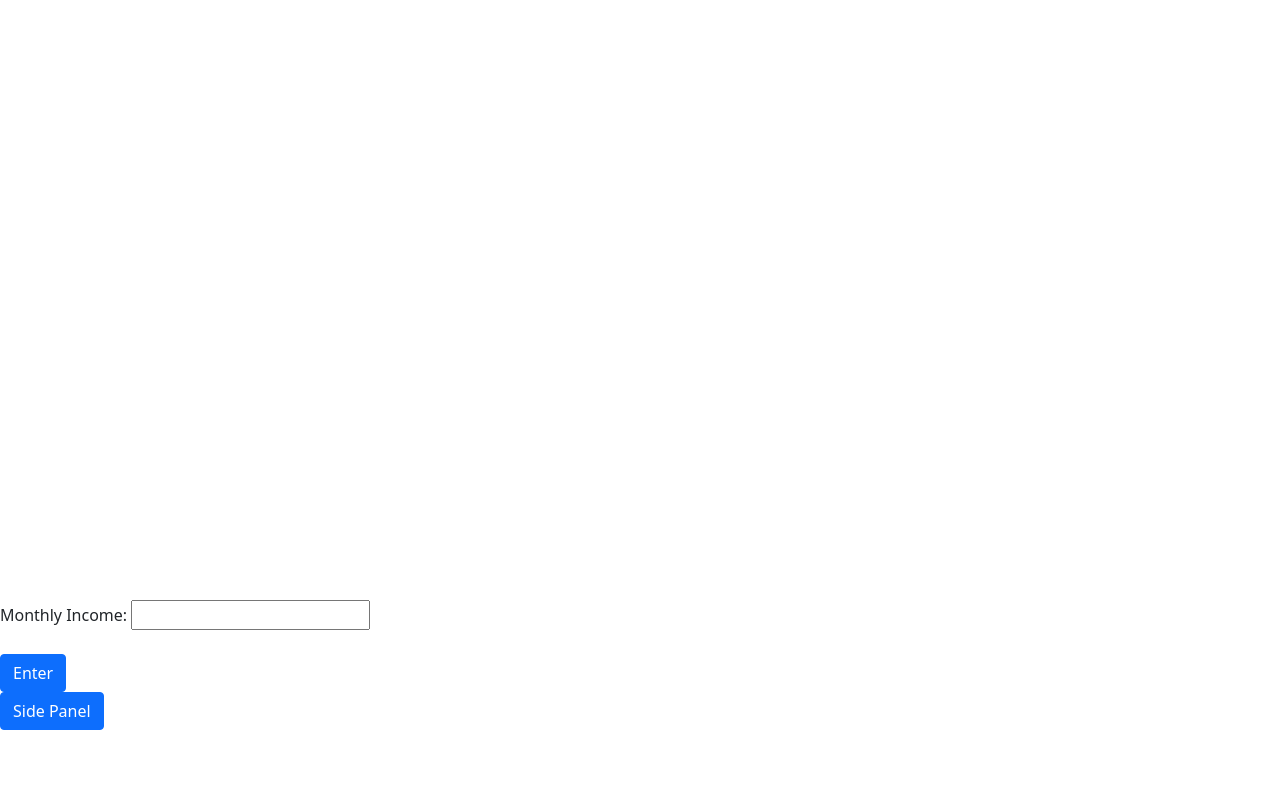
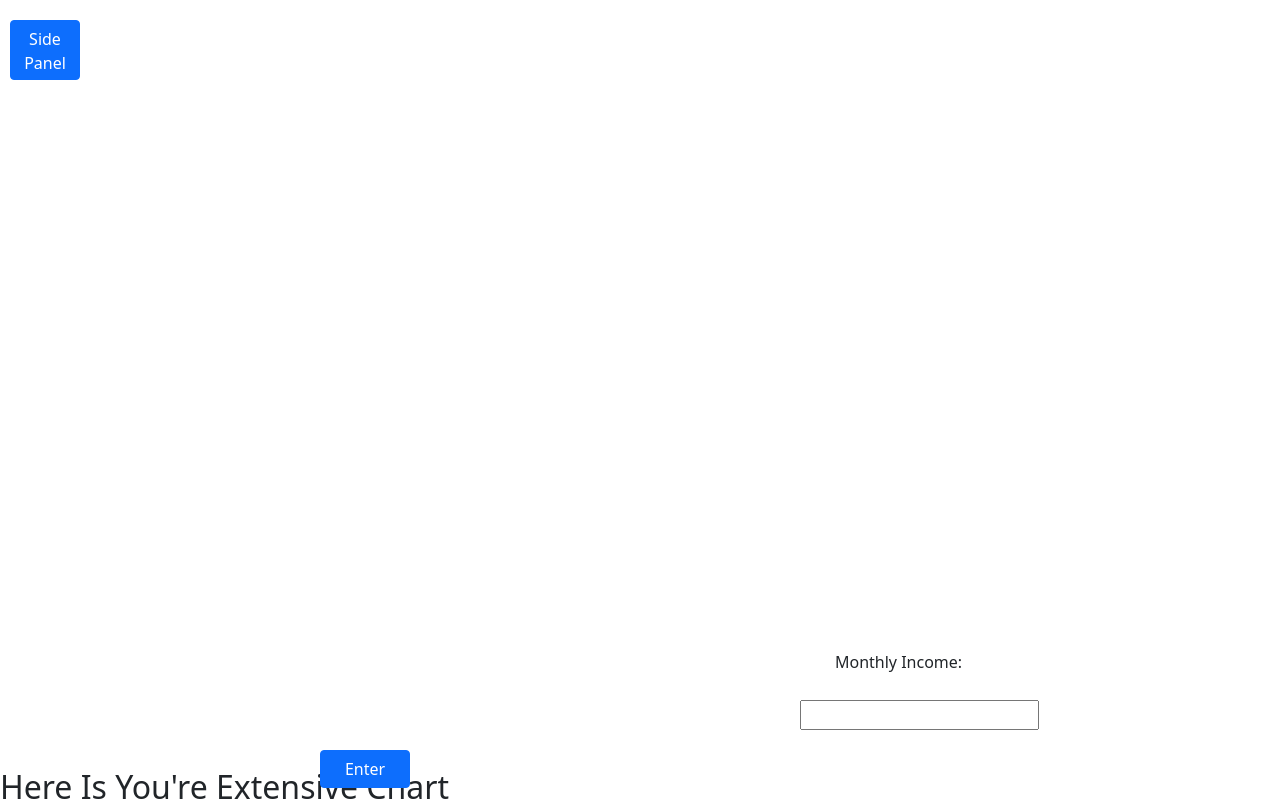
Before and after one commit to mehalkoj/The-Young-Calculator, a plain HTML site: page index.html in a window 1280 px wide. Shown: the top 809 px of the page. Drawn offline with Linux system fonts and the light colour scheme.

Commit message:
Add files via upload

```diff
--- a/index.html
+++ b/index.html
@@ -15,6 +15,13 @@
 </head>
 
 <body>
+  <!---Side Panel Button--->
+
+  <a class="btn btn-primary" id="stuck-button" data-bs-toggle="offcanvas" href="#offcanvasExample" role="button" aria-controls="offcanvasExample">
+    Side Panel
+  </a>
+
+
 <div class="chart-container">
     <canvas id="myChart"></canvas>
   </div>
@@ -31,17 +38,12 @@
   <input type="number" id="monthlyincome" name="monthlyincome"><br><br>
 
 <!--- Extensive chart / card area---->
-  <input class="btn btn-primary" type="button" onclick="calculate()"  value="Enter"></input>
+  <input class="btn btn-primary" id="calc-enter" type="button" onclick="calculate()"  value="Enter"></input>
 
   <br>
 
-  <!--- Side Calculator and Budget Tool---->
+  <!--- Inside Calculator and Budget Tool---->
 
-
-
-<a class="btn btn-primary" data-bs-toggle="offcanvas" href="#offcanvasExample" role="button" aria-controls="offcanvasExample">
-  Side Panel
-</a>
 <div class="offcanvas offcanvas-start" tabindex="-1" id="offcanvasExample" aria-labelledby="offcanvasExampleLabel">
   <div class="offcanvas-header">
     <h5 class="offcanvas-title" id="offcanvasExampleLabel">Calculate and Budget</h5>
@@ -49,6 +51,7 @@
   </div>
   <div class="offcanvas-body">
     <div>
+
 <!--- Calculator Portion---->
       <div id="row-3">
         <button type="button" class="btn btn-primary" value="7">7</button>
@@ -89,14 +92,45 @@
 
 
     </div>
+    </div>
 
+    <br>
+    <br>
+    <br>
+    <br>
 
-
-
-
-
-
-
+    <h2>Here Is You're Extensive Chart</h2>
+    <br>
+    <br>
+<br>
+<br>
+<br>
+<br>
+<br>
+<br>
+<br><br>
+<br>
+<br>
+<br><br>
+<br>
+<br>
+<br><br>
+<br>
+<br>
+<br><br>
+<br>
+<br>
+<br><br>
+<br>
+<br>
+<br><br>
+<br>
+<br>
+<br><br>
+<br>
+<br>
+<br>
+<h5>You Can Use The Calculator and Budget List By Just Clicking That Button In The Top Left</h5>
 
 </body>
 
--- a/style.css
+++ b/style.css
@@ -8,3 +8,31 @@ height: 600px;
 width: 600px;
 margin-left: 600px;
 }
+
+#stuck-button {
+    position: fixed;
+    top: 20px;
+    left: 10px;
+    width: 70px;
+    height: 60px
+}
+
+#monthlyincome {
+    position: absolute;
+    left: 800px;
+    top: 700px;
+}
+
+label {
+    position: absolute;
+    left: 835px;
+    top: 650px;
+
+}
+
+#calc-enter {
+    position: absolute;
+    right: 870px;
+    top: 750px;
+    width: 90px
+}
```
